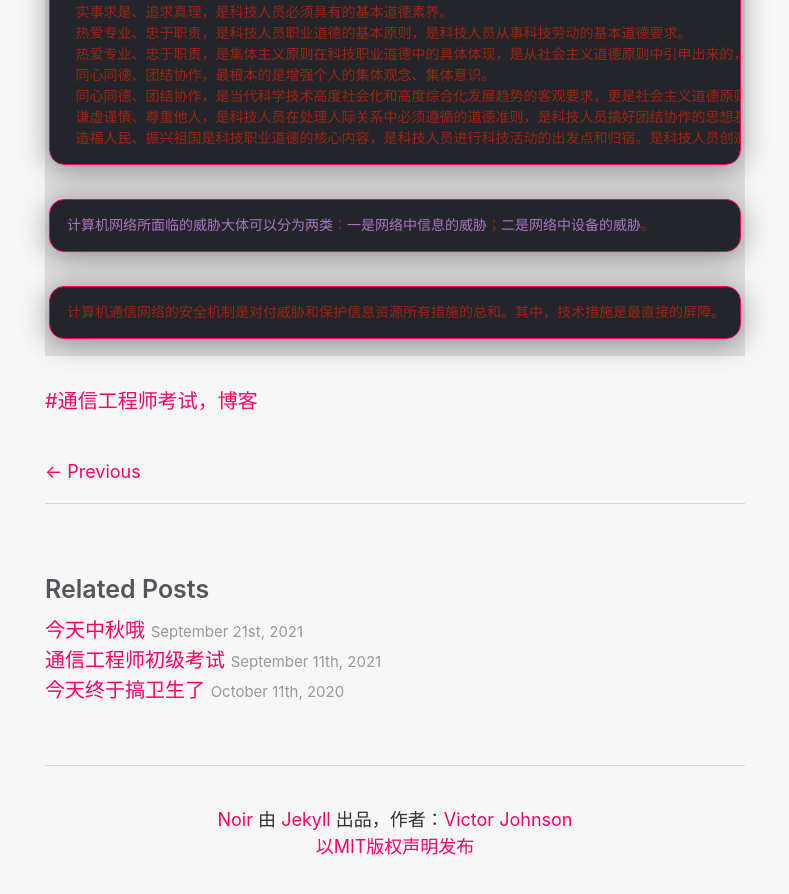
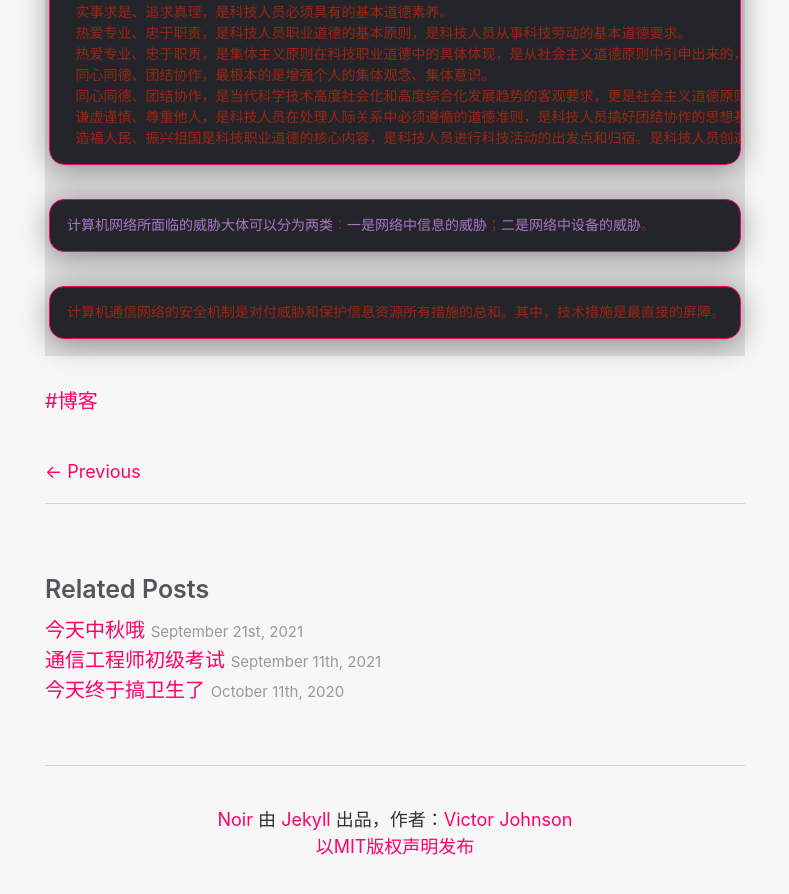
Before and after one commit to justforheart/justforheart.github.io, a Jekyll site: the page built from _posts/2021-09-21-距离考试还剩26天.md, in a window 1280 px wide and 900 px high, scrolled down 2169 px. Shown: the top 894 px of the window, without its empty margins (245-1034 px from the left). Built offline with Jekyll 4.4.1, drawn with Linux system fonts in a browser that asks for light colours.

Commit message:
Update 2021-09-21-距离考试还剩26天.md

```diff
--- a/_posts/2021-09-21-距离考试还剩26天.md
+++ b/_posts/2021-09-21-距离考试还剩26天.md
@@ -1,9 +1,9 @@
 ---
 layout: post
 title: "距离考试还剩26天"
-date: 2021-09-21 21:00:00
+date: 2021-09-21 20:00:00
 categories: [学习记录]
-tags: [通信工程师考试，博客]
+tags: [博客]
 last_modified_at: 2021-09-21
 ---
 
```
